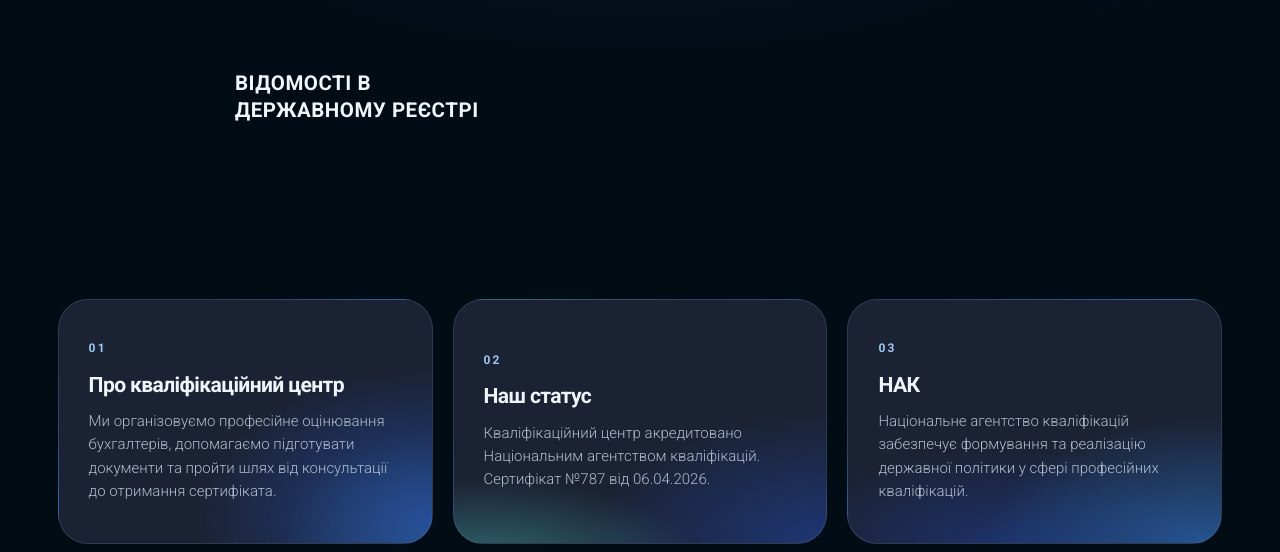
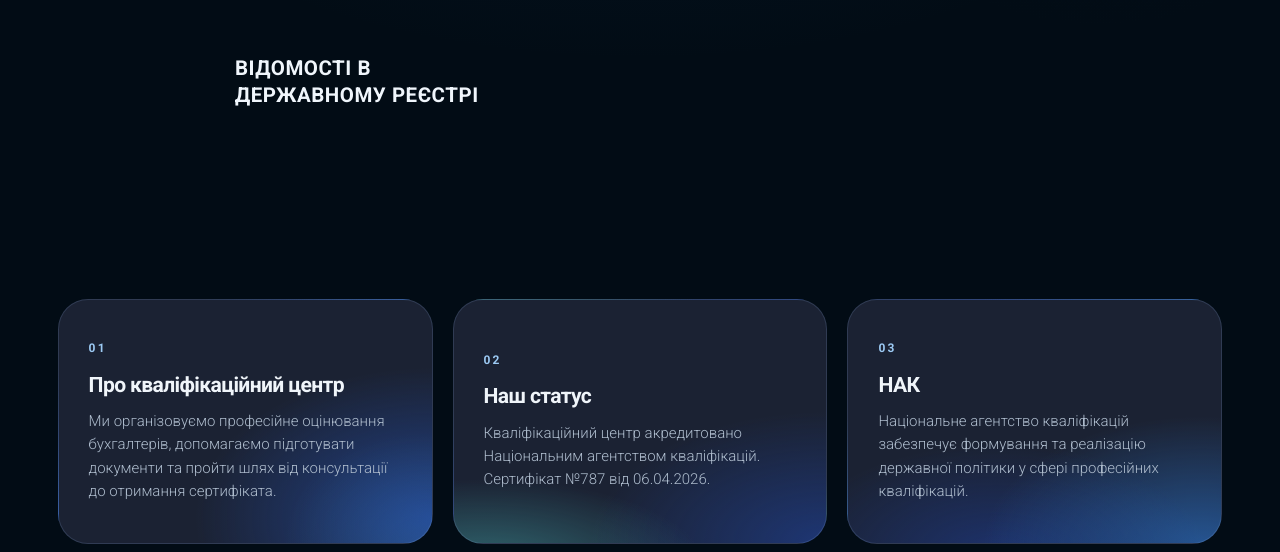
Before and after one commit to dnagorna3817-spec/website_akc_main, a Next.js app: page /expertise/qualification in a window 1280 px wide. Shown: the part 1372-1924 px from the top of the page. Built offline with nearby package versions, Linux system fonts and the light colour scheme.

Commit message:
Align registry label vertically with certificate label

```diff
--- a/app/expertise/[slug]/qualification.module.css
+++ b/app/expertise/[slug]/qualification.module.css
@@ -722,7 +722,7 @@
   position:absolute;
   z-index:3;
   left:12.5%;
-  top:calc(87.5% - 19px);
+  top:calc(87.5% - 34px);
   display:block;
   width:max-content;
   max-width:340px;
```
